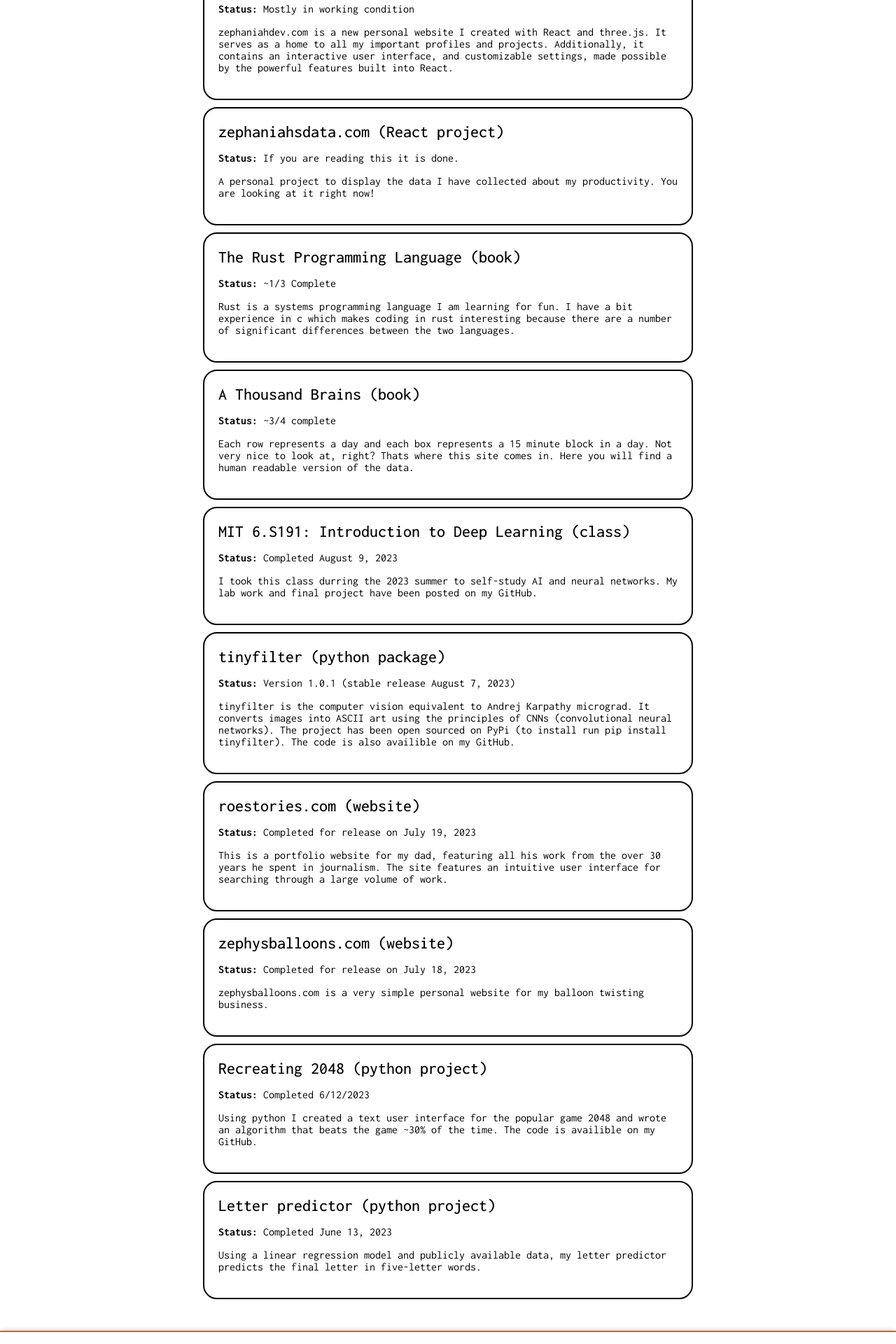
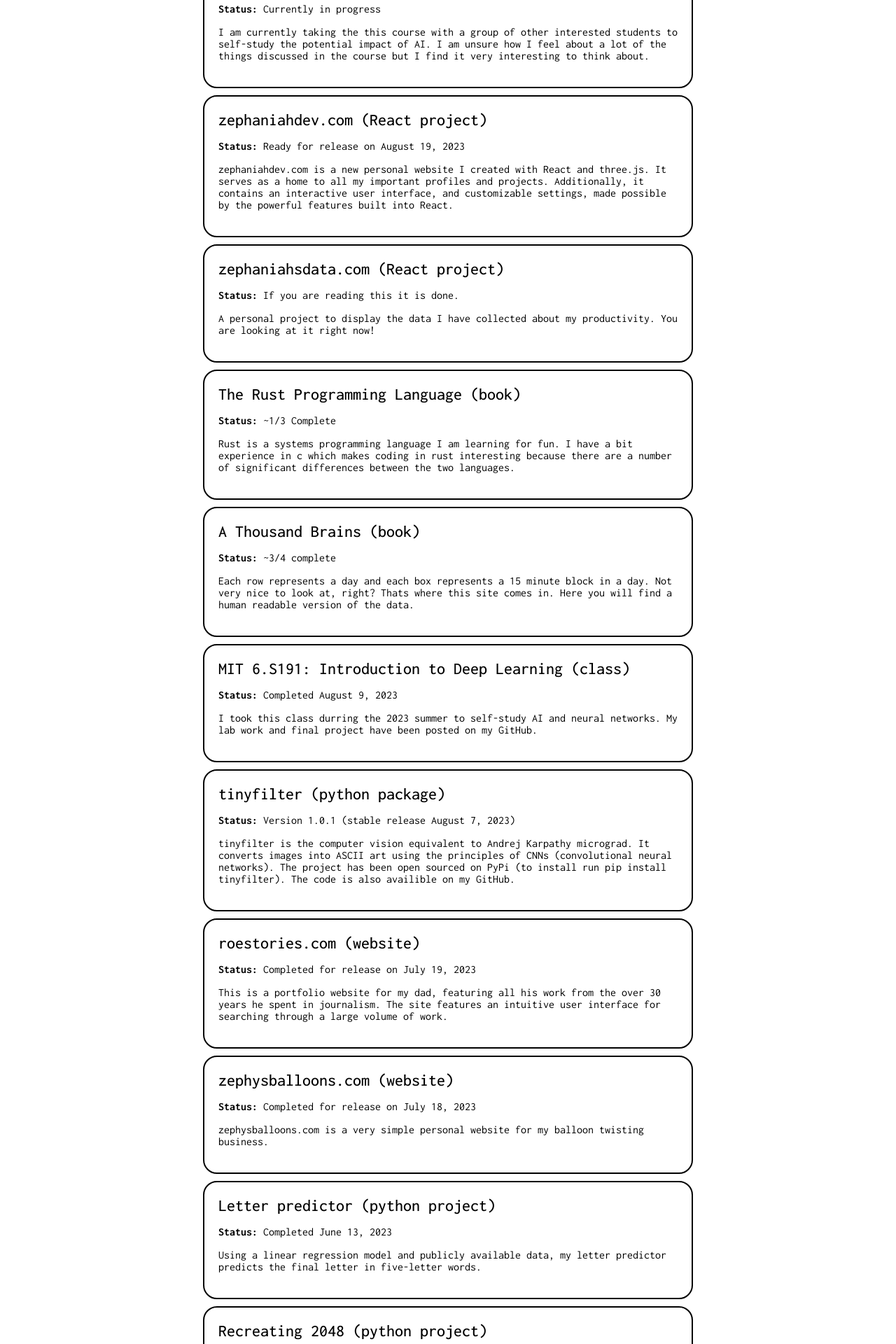
Before and after one commit to zroe1/productivity-site, a Next.js app: page /progress in a window 1280 px wide. Shown: the part 420-2340 px from the top of the page at 70% size. Built offline with nearby package versions, Linux system fonts and the light colour scheme.

Commit message:
updated progress log

```diff
--- a/src/app/progress/page.js
+++ b/src/app/progress/page.js
@@ -26,8 +26,13 @@
           categories I track for and what I spend the most time on, navigate to the 'Data' page on
           the menu.
         </p>
-        {/* <div className={styles.divider}></div> */}
-        <ProgressBlock titleText="zephaniahdev.com (React project)" status="Mostly in working condition" discription="
+        <ProgressBlock titleText="AI Safety Fundamentals Alignment Course" status="Currently in progress" discription="
+          I am currently taking the this course with a group of other interested
+          students to self-study the potential impact of AI. I am unsure how I
+          feel about a lot of the things discussed in the course but I find it
+          very interesting to think about.
+        "/>
+        <ProgressBlock titleText="zephaniahdev.com (React project)" status="Ready for release on August 19, 2023" discription="
           zephaniahdev.com is a new personal website I created with React and
           three.js. It serves as a home to all my important profiles and
           projects. Additionally, it contains an interactive user interface, and
@@ -68,14 +73,14 @@
           zephysballoons.com is a very simple personal website for my balloon
           twisting business.
         "/>
-        <ProgressBlock titleText="Recreating 2048 (python project)" status="Completed 6/12/2023" discription="
+        <ProgressBlock titleText="Letter predictor (python project)" status="Completed June 13, 2023" discription="
+          Using a linear regression model and publicly available data, my letter
+          predictor predicts the final letter in five-letter words.
+        "/>
+        <ProgressBlock titleText="Recreating 2048 (python project)" status="Completed June 12, 2023" discription="
           Using python I created a text user interface for the popular game 2048
           and wrote an algorithm that beats the game ~30% of the time. The code
           is availible on my GitHub.
-        "/>
-        <ProgressBlock titleText="Letter predictor (python project)" status="Completed June 13, 2023" discription="
-          Using a linear regression model and publicly available data, my letter
-          predictor predicts the final letter in five-letter words.
         "/>
       </div>
       <Footer />
```
